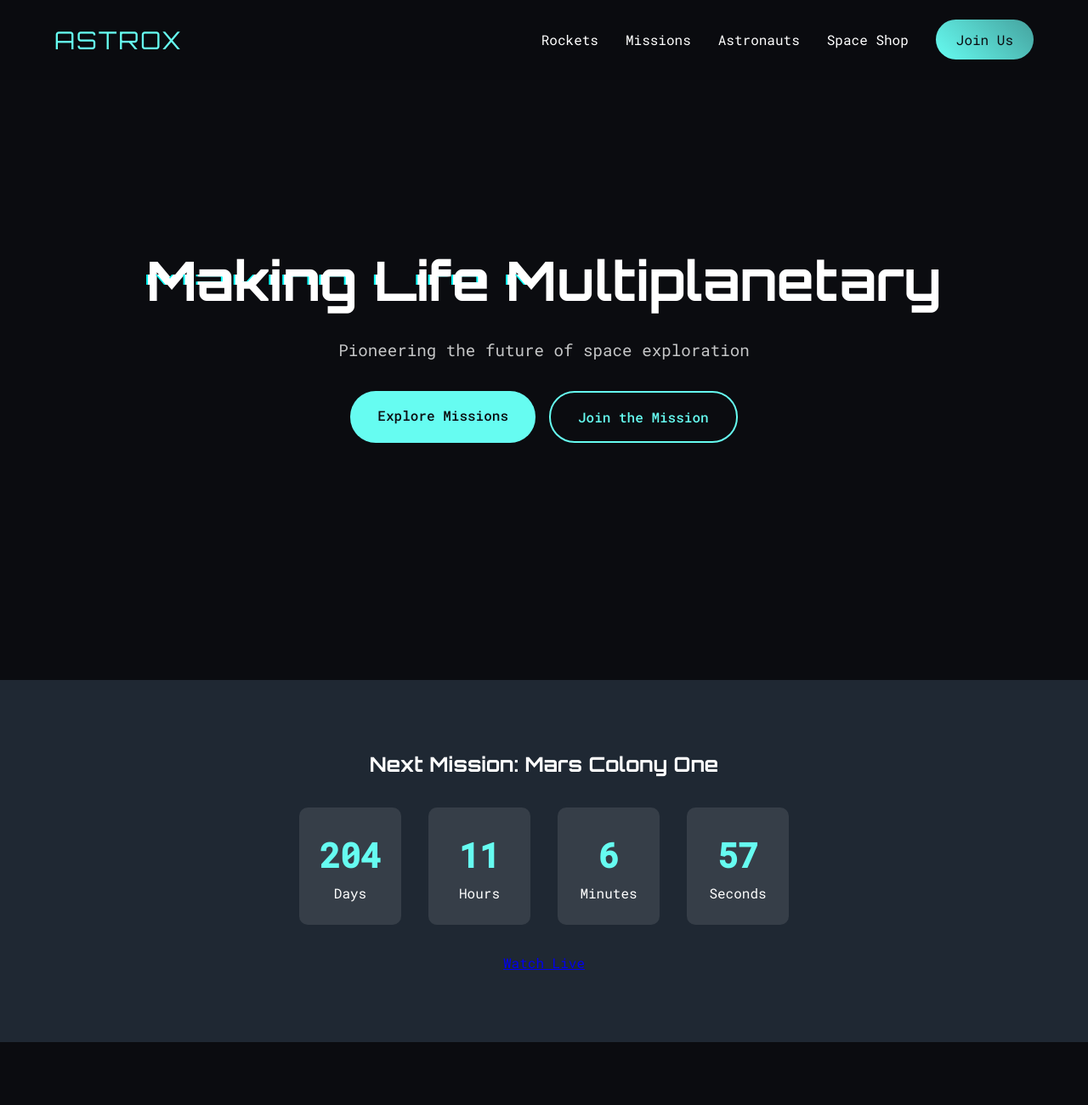
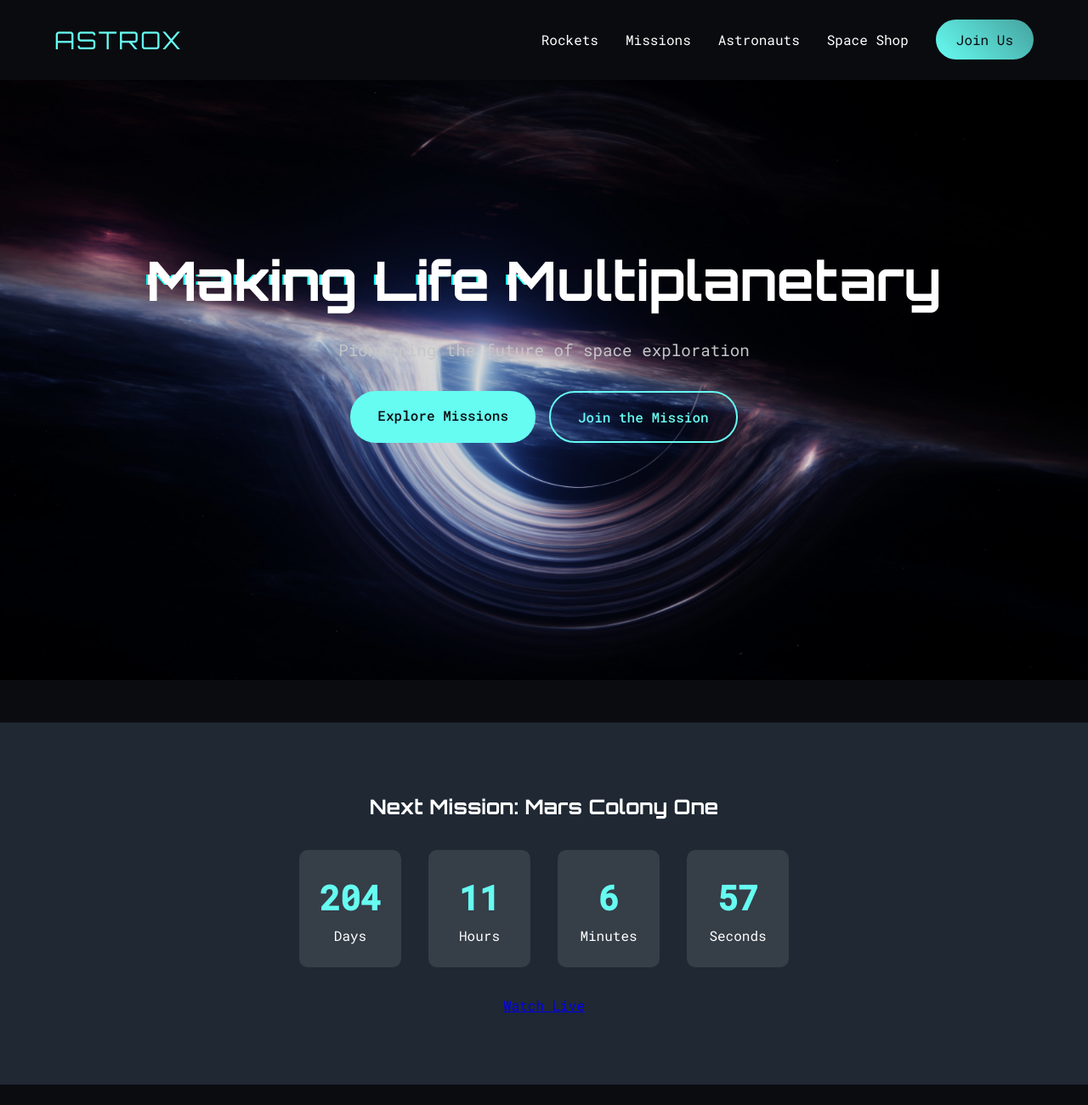
Before and after one commit to ChinmayBhattt/AstroX, a plain HTML site: page index.html in a window 1280 px wide. Shown: the top 1300 px of the page at 85% size. Drawn offline with Linux system fonts and the light colour scheme.

Commit message:
add blackhole

```diff
--- a/assets/css/style.css
+++ b/assets/css/style.css
@@ -8,20 +8,47 @@
     --transition: all 0.3s ease;
 }
 
-#space-scene {
-    position: fixed;
+.black-hole-container {
+    position: absolute;
     top: 0;
     left: 0;
     width: 100%;
-    height: 100vh;
+    height: 100%;
     z-index: -1;
-    background: radial-gradient(circle at center, #0b0c10 0%, #000000 100%);
+    overflow: hidden;
+    background: #000;
+}
+
+.black-hole-image {
+    width: 100%;
+    height: 100%;
+    object-fit: cover;
+    opacity: 0.8;
+    animation: pulse 8s infinite ease-in-out;
+}
+
+@keyframes pulse {
+    0% { transform: scale(1); opacity: 0.8; }
+    50% { transform: scale(1.1); opacity: 0.9; }
+    100% { transform: scale(1); opacity: 0.8; }
 }
 
 .hero {
     position: relative;
+    height: 100vh;
     z-index: 1;
     background: transparent !important;
+    margin-bottom: 50px;
+}
+
+.latest-mission,
+.statistics,
+.featured-rocket,
+footer {
+    position: relative;
+    z-index: 2;
+    background: var(--primary-color);
+    padding: 80px 0;
 }
 
 * {
--- a/index.html
+++ b/index.html
@@ -40,9 +40,9 @@
             </div>
         </div>
         <div class="hero-background">
-            <div id="stars"></div>
-            <div id="stars2"></div>
-            <div id="stars3"></div>
+            <div class="black-hole-container">
+                <img src="assets/images/blackhole.jpg" alt="Black Hole" class="black-hole-image">
+            </div>
         </div>
     </section>
 
```
Also changed, not shown: assets/images/blackhole.jpg (added), assets/js/space-scene.js (deleted).
